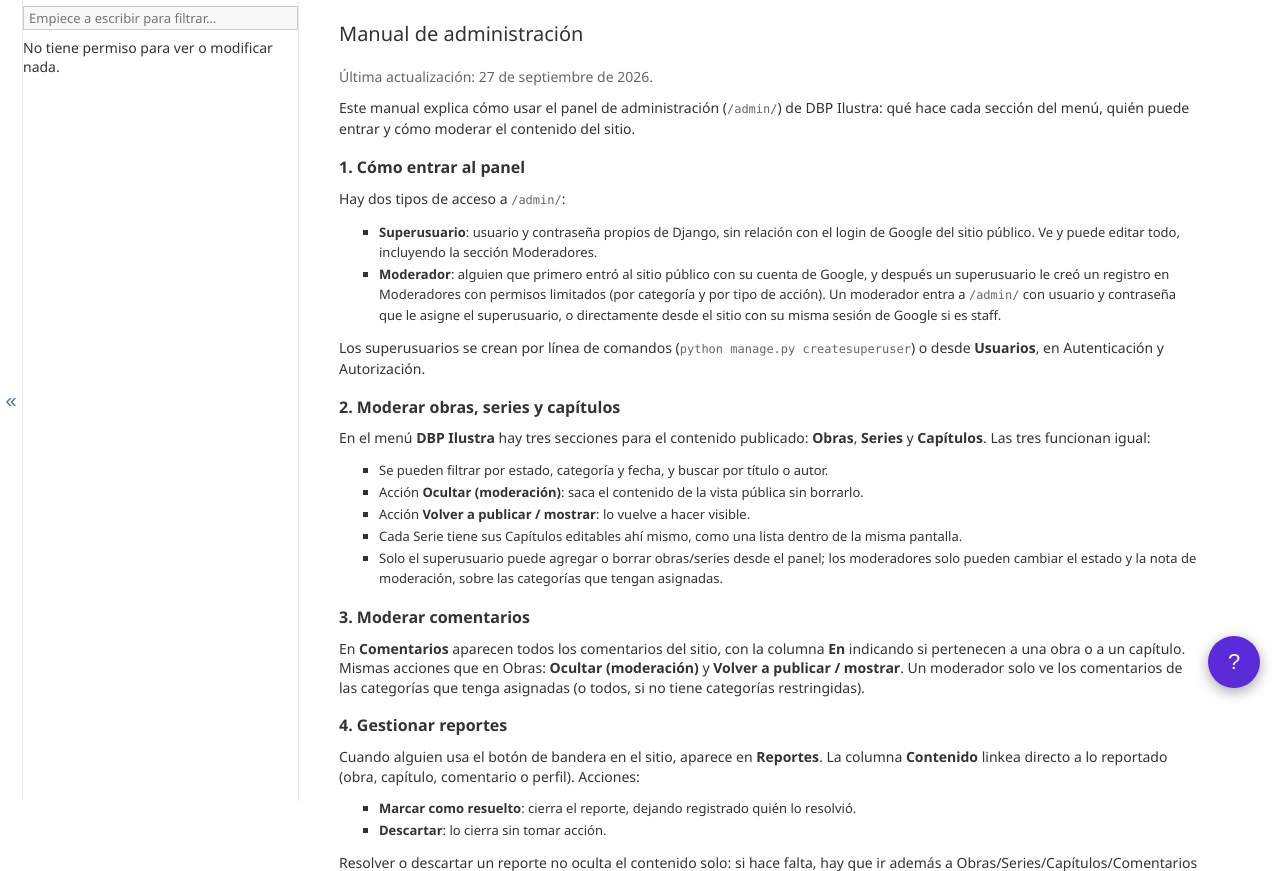
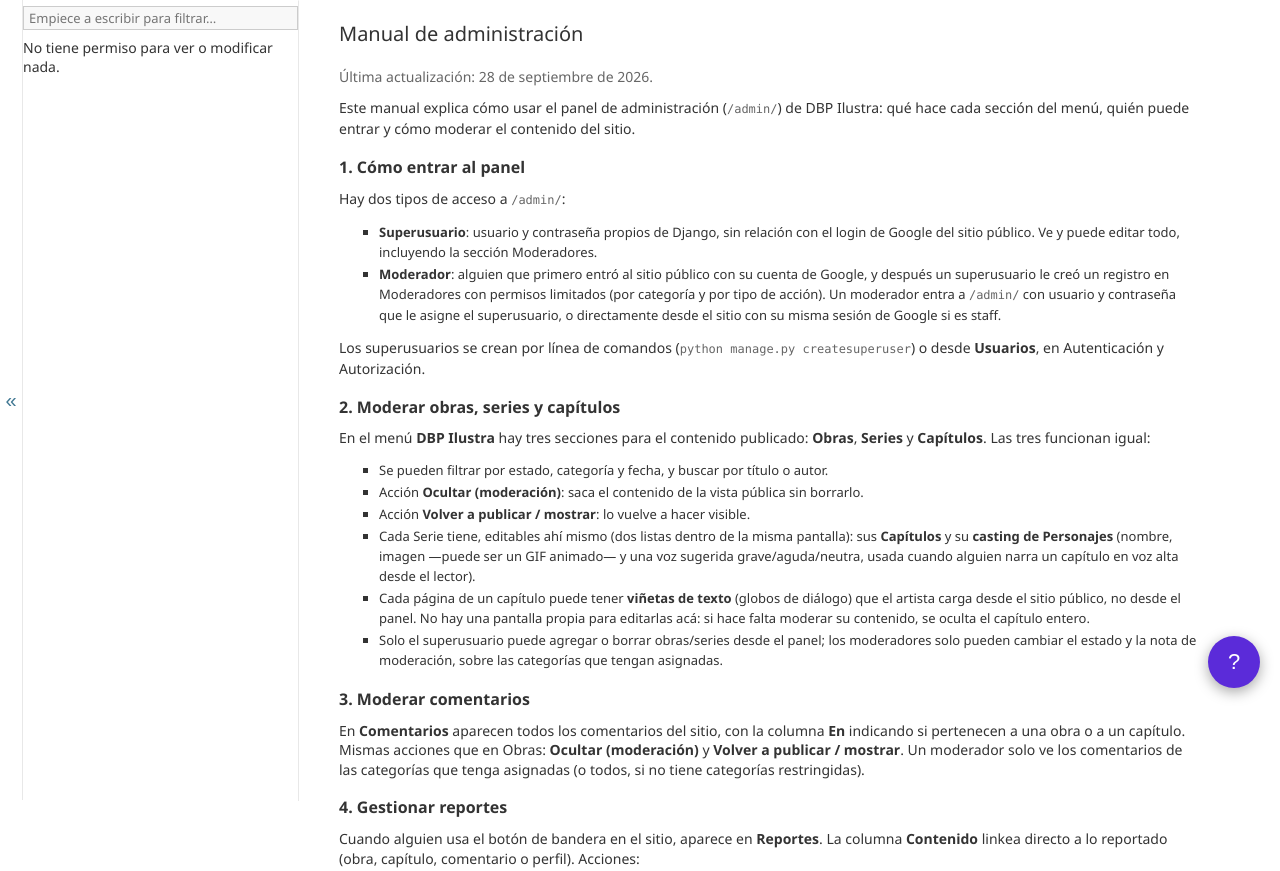
Before and after one commit to Antonio-David-Tejada-Villalon/dbp-ilustra, a Django app: page /admin/manual/ in a window 1280 px wide. Shown: the part 92-963 px from the top of the page. Run offline with Django 5.2, Linux system fonts and the light colour scheme; the visitor is signed in with stand-in values (Sample User, id 1); parts of the project's set-up code (start-up, migrations or seed data) failed here and were passed over.

Commit message:
Add contextual help for the new casting/overlays/narration features
Frontend: HelpTip next to the overlay editor's fields (text/X/Y/ancho/
personaje/voz/sonido), next to the "Editar viñetas"/"Narrar capítulo"
toolbar, and next to a character's voice field — explaining what each
does with a concrete example, matching the help style used elsewhere.

Admin: updated the per-section "?" help for Series/Capítulos, the admin
AI assistant's guide, and the admin manual to mention the new inline
Personajes casting and page overlays as moderatable content surfaces.

Co-Authored-By: Claude Sonnet 5 <noreply@anthropic.com>

```diff
--- a/backend/ilustra/admin_views.py
+++ b/backend/ilustra/admin_views.py
@@ -33,9 +33,12 @@ Autenticación y Autorización
 DBP Ilustra
 - Obras: listado de ilustraciones/páginas publicadas. Acciones: «Ocultar (moderación)» y «Volver a
   publicar / mostrar». Se puede filtrar por estado, categoría y fecha, y buscar por título o autor.
-- Series: cómics/manga/historietas con capítulos. Mismas acciones que Obras. Cada serie tiene sus
-  capítulos como sub-lista editable ahí mismo (inline).
-- Capítulos: páginas de una serie. Mismas acciones de ocultar/publicar.
+- Series: cómics/manga/historietas con capítulos. Mismas acciones que Obras. Cada serie tiene, editables
+  ahí mismo (inline): sus capítulos, y su casting de Personajes (nombre, imagen —puede ser GIF animado—
+  y una voz sugerida grave/aguda/neutra que se usa cuando alguien narra un capítulo con esa serie).
+- Capítulos: páginas de una serie. Mismas acciones de ocultar/publicar. Cada página puede tener viñetas
+  de texto (globos de diálogo) cargadas por el artista desde el lector del sitio; no se editan desde el
+  panel, pero ocultar el capítulo también las saca de circulación.
 - Comentarios: moderación de comentarios, con las mismas acciones ocultar/publicar. La columna «En»
   indica si el comentario es de una obra o de un capítulo.
 - Reportes: lo que reportan los usuarios con el botón de bandera. Acciones: «Marcar como resuelto» y
--- a/backend/templates/admin/manual.html
+++ b/backend/templates/admin/manual.html
@@ -7,7 +7,7 @@
 {% block content %}
 <div id="content-main" style="max-width: 860px; line-height: 1.6;">
 
-<p style="color: var(--body-quiet-color, #666); margin-top: 0;">Última actualización: 27 de septiembre de 2026.</p>
+<p style="color: var(--body-quiet-color, #666); margin-top: 0;">Última actualización: 28 de septiembre de 2026.</p>
 
 <p>Este manual explica cómo usar el panel de administración (<code>/admin/</code>) de DBP Ilustra:
 qué hace cada sección del menú, quién puede entrar y cómo moderar el contenido del sitio.</p>
@@ -32,7 +32,13 @@ desde <strong>Usuarios</strong>, en Autenticación y Autorización.</p>
   <li>Se pueden filtrar por estado, categoría y fecha, y buscar por título o autor.</li>
   <li>Acción <strong>Ocultar (moderación)</strong>: saca el contenido de la vista pública sin borrarlo.</li>
   <li>Acción <strong>Volver a publicar / mostrar</strong>: lo vuelve a hacer visible.</li>
-  <li>Cada Serie tiene sus Capítulos editables ahí mismo, como una lista dentro de la misma pantalla.</li>
+  <li>Cada Serie tiene, editables ahí mismo (dos listas dentro de la misma pantalla): sus
+  <strong>Capítulos</strong> y su <strong>casting de Personajes</strong> (nombre, imagen —puede ser un GIF
+  animado— y una voz sugerida grave/aguda/neutra, usada cuando alguien narra un capítulo en voz alta desde
+  el lector).</li>
+  <li>Cada página de un capítulo puede tener <strong>viñetas de texto</strong> (globos de diálogo) que el
+  artista carga desde el sitio público, no desde el panel. No hay una pantalla propia para editarlas acá:
+  si hace falta moderar su contenido, se oculta el capítulo entero.</li>
   <li>Solo el superusuario puede agregar o borrar obras/series desde el panel; los moderadores solo
   pueden cambiar el estado y la nota de moderación, sobre las categorías que tengan asignadas.</li>
 </ul>
```
Also changed, not shown: backend/ilustra/templatetags/ilustra_admin_help.py (+8 -3 lines), frontend/src/pages/Reader.jsx (+27 -1 lines), frontend/src/pages/Series.jsx (+10 -1 lines).
